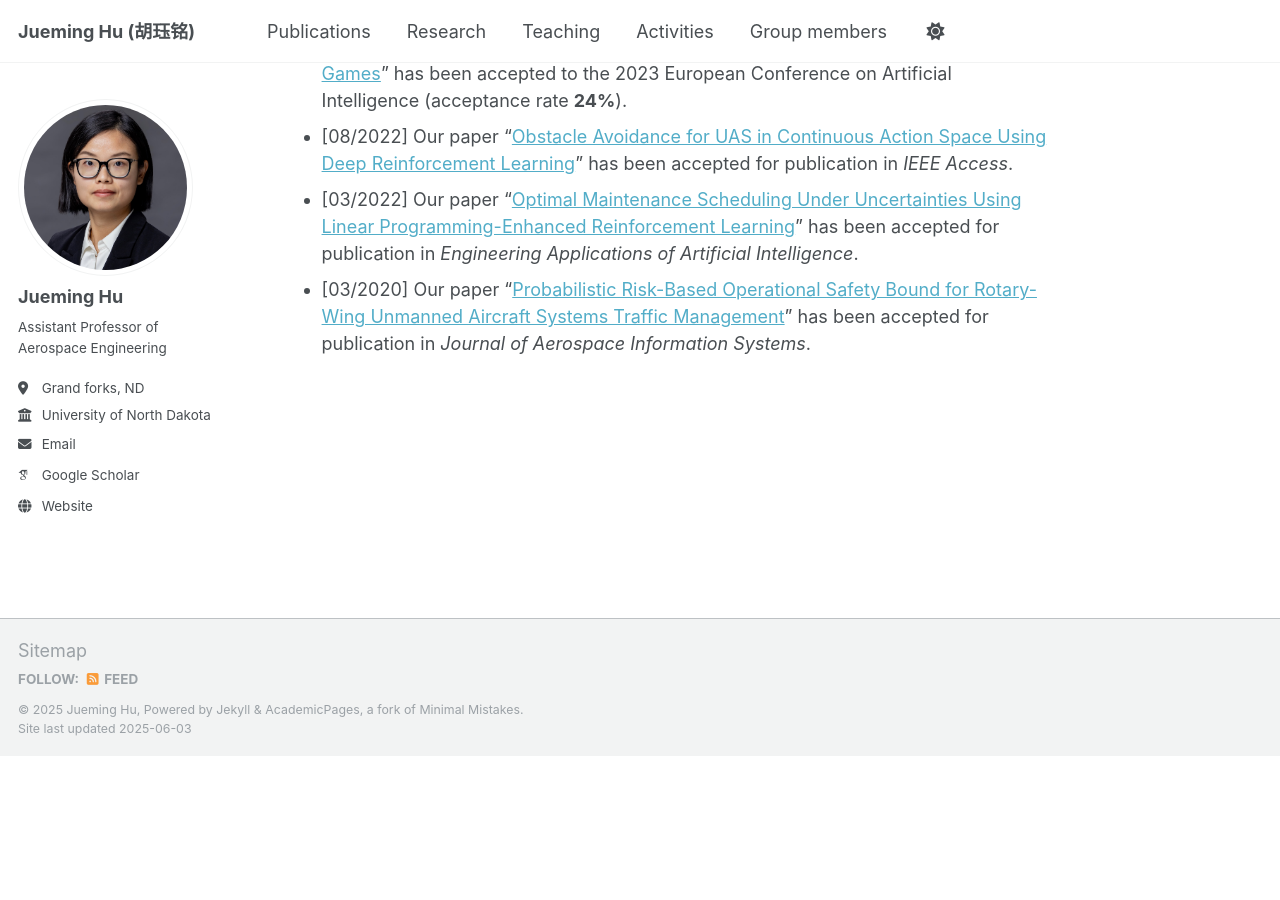
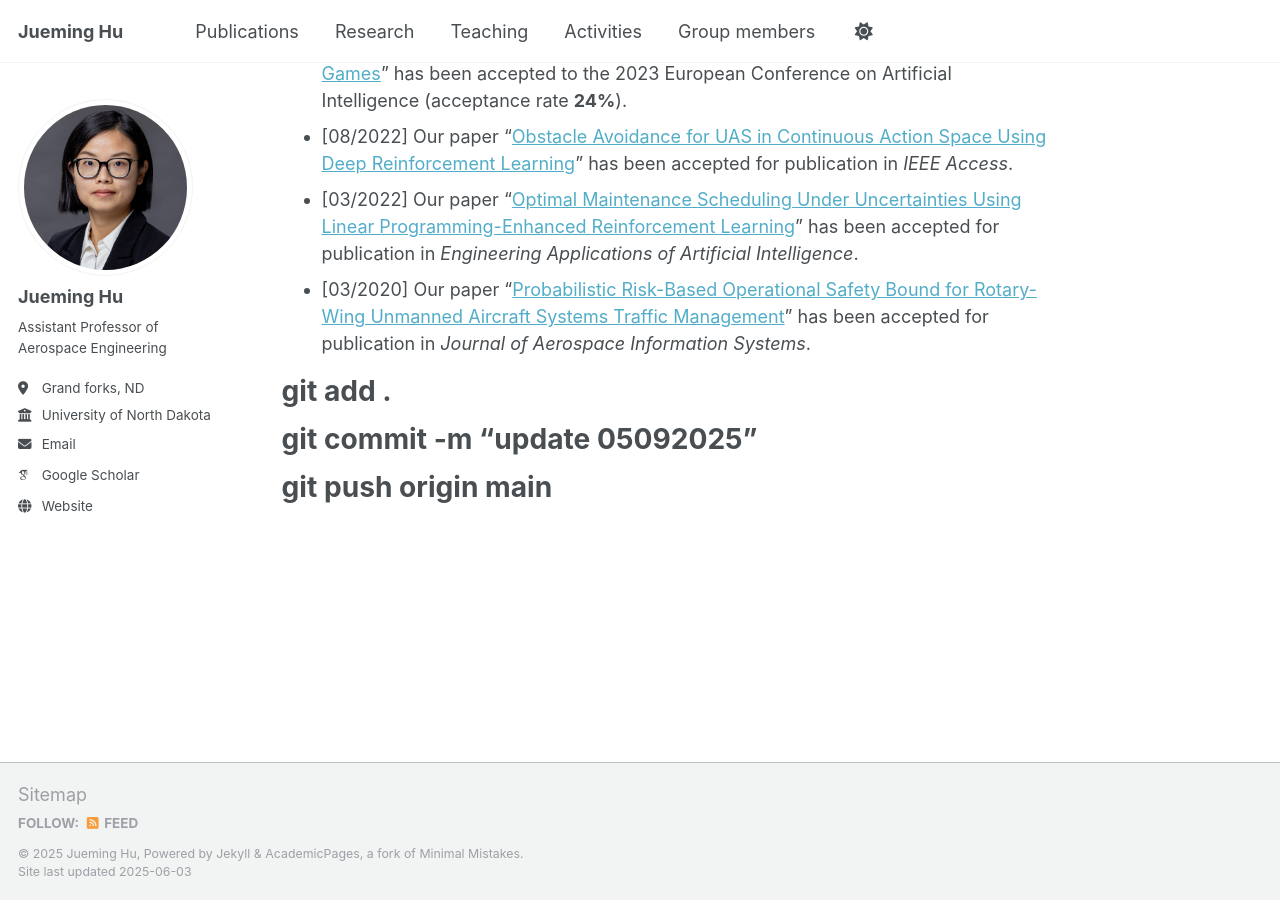
Before and after one commit to Jueming6/Jueming6.github.io, a Jekyll site: the page built from _pages/about.md, in a window 1280 px wide and 900 px high, scrolled down 714 px. Built offline with Jekyll 4.4.1, drawn with Linux system fonts in a browser that asks for light colours; some web fonts are replaced; before the commit the page ends 1470 px from its top, so only the background shows below that.

Commit message:
update 06032025

```diff
--- a/_config.yml
+++ b/_config.yml
@@ -9,7 +9,7 @@
 # Basic Site Settings
 locale                   : "en-US"
 site_theme               : "default"
-title                    : "Jueming Hu (胡珏铭)"
+title                    : "Jueming Hu"
 title_separator          : "-"
 name                     : &name "Jueming Hu"
 description              : &description "personal description"
--- a/_pages/about.md
+++ b/_pages/about.md
@@ -23,3 +23,10 @@ News
 - [08/2022] Our paper "[Obstacle Avoidance for UAS in Continuous Action Space Using Deep Reinforcement Learning](https://ieeexplore.ieee.org/abstract/document/9868001)" has been accepted for publication in *IEEE Access*.
 - [03/2022] Our paper "[Optimal Maintenance Scheduling Under Uncertainties Using Linear Programming-Enhanced Reinforcement Learning](https://www.sciencedirect.com/science/article/pii/S0952197621004565)" has been accepted for publication in *Engineering Applications of Artificial Intelligence*.
 - [03/2020] Our paper "[Probabilistic Risk-Based Operational Safety Bound for Rotary-Wing Unmanned Aircraft Systems Traffic Management](https://arc.aiaa.org/doi/full/10.2514/1.I010786)" has been accepted for publication in *Journal of Aerospace Information Systems*.
+
+
+
+
+# git add .
+# git commit -m "update 05092025"
+# git push origin main
```
